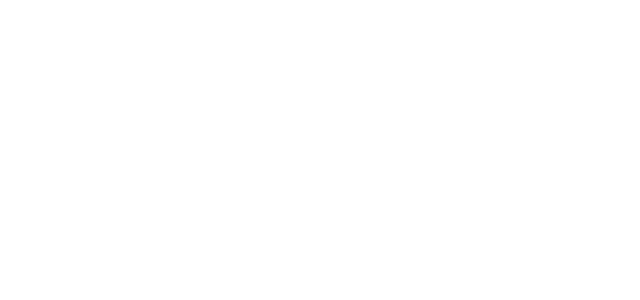
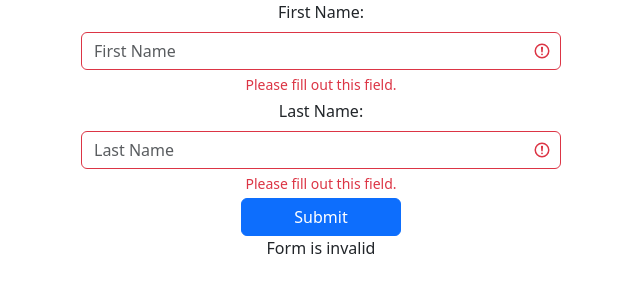
Before and after one commit to jamescrutchley/cv-generator, a React (Create React App) app: page / in a window 1280 px wide. Shown: the top 300 px of the page, without its empty margins (159-799 px from the left). Built offline with nearby package versions, Linux system fonts and the light colour scheme.

Commit message:
Initial form setup

```diff
--- a/src/App.js
+++ b/src/App.js
@@ -1,8 +1,10 @@
 import './App.css';
+import UserForm from './components/Form';
 
 function App() {
   return (
     <div className="App">
+        <UserForm/>
     </div>
   );
 }
--- /dev/null
+++ b/src/components/Form.js
@@ -0,0 +1,153 @@
+import React, { Component } from "react";
+import Button from "react-bootstrap/Button";
+
+import Form from "react-bootstrap/Form";
+
+class UserForm extends Component {
+  constructor(props) {
+    super(props);
+    this.state = {
+      generateCV: false,
+      valid: false,
+      inputs: {
+        fname: "",
+        lname: "",
+      },
+    };
+  }
+
+  //state should represent current 'section' user is filling out and contents of input fields held in object.
+  //     this.state = {
+  //         section: 1,
+  //         inputs: {
+  //             //1
+  //             general: {
+  //                 valid: true,
+  //                 name: '',
+  //                 dob: '',
+  //                 email: '',
+  //             },
+  //             //2
+  //             education: {
+  //                 valid: true,
+  //                 entry: [{
+  //                     name: '',
+  //                     startDate: '',
+  //                     endDate: '',
+  //                     qualification: '',
+  //                 }]
+  //             },
+  //             //3
+  //             experience: {
+  //                 valid: true,
+  //                 entry: [{
+  //                     name: '',
+  //                     title: '',
+  //                     startDate: '',
+  //                     endDate: '',
+  //             }]
+  //         }
+  //     }
+  // }
+
+  handleSectionChange(section) {
+    // on clicking prev or next section
+  }
+
+  handleInputChange = (e) => {
+    // validation needs to occur here? bootstrap?
+    // handling user changing an input field value
+
+    const { name, value } = e.target;
+
+    this.setState((prevState) => ({
+      inputs: {
+        ...prevState.inputs,
+        [name]: value,
+      },
+    }));
+  };
+
+  handleEntryChange() {
+    //handling user adding or removing an education/experience 'entry'
+  }
+
+  handleFormSubmit = (e) => {
+    e.preventDefault();
+
+    // render 'cv' element - take user down page to view it.
+    // if inputs invalid, display appropriate warnings
+    // q: submit button necessary? why not just enable live editing?
+    const form = e.currentTarget;
+    if (form.checkValidity() === false) {
+      e.stopPropagation();
+      this.setState({ valid: false }); // Set valid state to false
+      console.log(this.state.valid);
+    } else {
+      this.setState({valid: true})
+      console.log("inputs are valid");
+    }
+  };
+
+  handleReset() {
+    // reset state
+  }
+
+  render() {
+    const { valid } = this.state;
+    // current section will determine what's currently rendered.
+
+    // return (
+    //   <form onSubmit={this.handleSubmit}>
+    //     {section === 1 && this.renderSection1()}
+    //     {section === 2 && this.renderSection2()}
+    //     {section === 3 && this.renderSection3()}
+    //   </form>
+    // );
+    return (
+      <Form
+        validated={this.state.valid}
+        noValidate
+        onSubmit={this.handleFormSubmit}
+        className="w-75 d-flex flex-column align-items-center"
+      >
+        <Form.Group className="mb-1 w-50" controlId="fname">
+          <Form.Label>First Name:</Form.Label>
+          <Form.Control
+            required
+            onChange={this.handleInputChange}
+            className="w-100"
+            name="fname"
+            type="text"
+            placeholder="First Name"
+            isInvalid={!this.state.inputs.fname}
+          />
+          <Form.Control.Feedback type="invalid">Please fill out this field.</Form.Control.Feedback>
+        </Form.Group>
+
+        <Form.Group className="mb-1 w-50" controlId="formLastName">
+          <Form.Label>Last Name:</Form.Label>
+          <Form.Control
+            required
+            onChange={this.handleInputChange}
+            name="lname"
+            className="w-100"
+            type="text"
+            placeholder="Last Name"
+            isInvalid={!this.state.inputs.lname}
+          />
+          <Form.Control.Feedback type="invalid">Please fill out this field.</Form.Control.Feedback>
+        </Form.Group>
+
+        <Button type="submit" className="col-md-2">
+          Submit
+        </Button>
+        <p>{valid ? "Form is valid" : "Form is invalid"}</p>
+
+      </Form>
+
+    );
+  }
+}
+
+export default UserForm;
```
